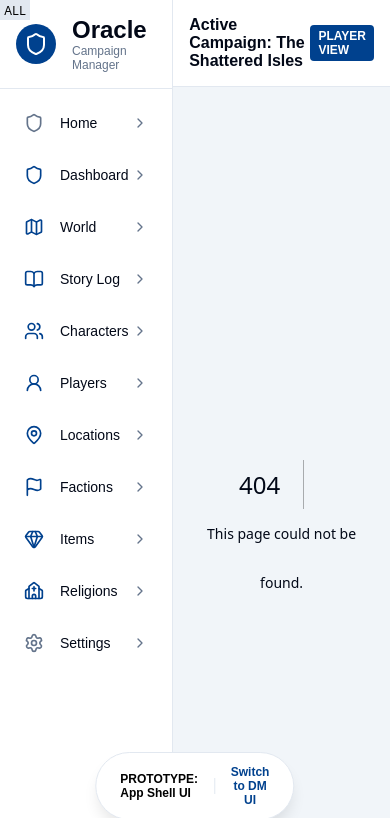
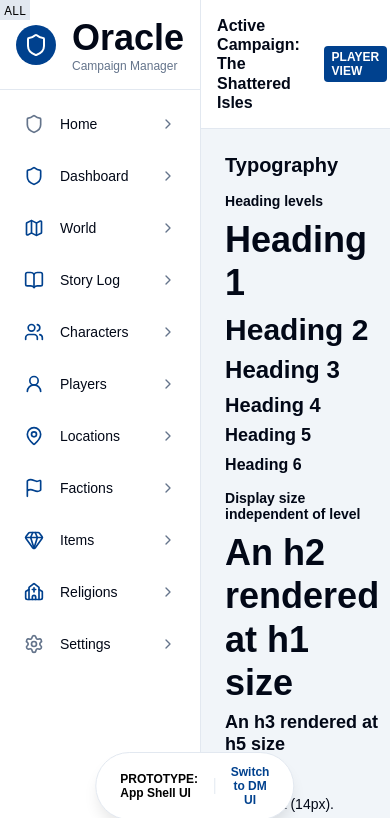
Before and after one commit to Chapster87/oracle, a Next.js app: page /components/typography in a window 390 px wide. Before the commit this address had no page. Shown: the top 818 px of the page. Built offline with nearby package versions, Linux system fonts and the light colour scheme.

Commit message:
Add Heading and Text components with a global heading scale
- Add global h1-h6 scale with responsive sizes

- Add Heading component with independent display size

- Add Text component with variant and size

- Add typography workbench page

```diff
--- a/src/app/components/page.tsx
+++ b/src/app/components/page.tsx
@@ -32,6 +32,11 @@ const demos = [
     href: "/components/breadcrumb",
     description: "Pathname-derived breadcrumb trail",
   },
+  {
+    name: "Typography",
+    href: "/components/typography",
+    description: "Heading and Text components with the global scale",
+  },
 ]
 
 export default function ComponentsPage() {
--- /dev/null
+++ b/src/app/components/typography/page.tsx
@@ -0,0 +1,54 @@
+import Heading from "@components/heading"
+import Text from "@components/text"
+
+export default function TypographyDemoPage() {
+  return (
+    <div className="flex flex-col gap-4">
+      <h2 style={{ fontWeight: "bold", margin: 0, fontSize: "20px" }}>
+        Typography
+      </h2>
+
+      <section style={{ display: "flex", flexDirection: "column", gap: "8px" }}>
+        <h3 style={{ fontWeight: 600, margin: 0, fontSize: "14px" }}>
+          Heading levels
+        </h3>
+        <Heading level="h1">Heading 1</Heading>
+        <Heading level="h2">Heading 2</Heading>
+        <Heading level="h3">Heading 3</Heading>
+        <Heading level="h4">Heading 4</Heading>
+        <Heading level="h5">Heading 5</Heading>
+        <Heading level="h6">Heading 6</Heading>
+      </section>
+
+      <section style={{ display: "flex", flexDirection: "column", gap: "8px" }}>
+        <h3 style={{ fontWeight: 600, margin: 0, fontSize: "14px" }}>
+          Display size independent of level
+        </h3>
+        <Heading level="h2" display="h1">
+          An h2 rendered at h1 size
+        </Heading>
+        <Heading level="h3" display="h5">
+          An h3 rendered at h5 size
+        </Heading>
+      </section>
+
+      <section style={{ display: "flex", flexDirection: "column", gap: "8px" }}>
+        <h3 style={{ fontWeight: 600, margin: 0, fontSize: "14px" }}>
+          Text sizes
+        </h3>
+        <Text size="sm">Small text (14px).</Text>
+        <Text size="default">Default text (16px).</Text>
+        <Text size="lg">Large text (18px).</Text>
+      </section>
+
+      <section style={{ display: "flex", flexDirection: "column", gap: "8px" }}>
+        <h3 style={{ fontWeight: 600, margin: 0, fontSize: "14px" }}>
+          Text variants
+        </h3>
+        <Text variant="p">A paragraph.</Text>
+        <Text variant="span">A span.</Text>
+        <Text variant="div">A div.</Text>
+      </section>
+    </div>
+  )
+}
--- /dev/null
+++ b/src/components/heading/index.tsx
@@ -0,0 +1,47 @@
+import React from "react"
+import clsx from "clsx"
+
+import s from "./style.module.css"
+
+type HeadingLevel = "h1" | "h2" | "h3" | "h4" | "h5" | "h6"
+
+type HeadingProps = {
+  level: HeadingLevel
+  /** Visual size, independent of the semantic tag. Defaults to `level`. */
+  display?: HeadingLevel
+  children?: React.ReactNode
+  className?: string
+} & React.ComponentPropsWithoutRef<HeadingLevel>
+
+/**
+ * Semantic heading with an independent visual size. `level` picks the tag;
+ * `display` picks the size from the global heading scale.
+ */
+export default function Heading({
+  level,
+  display = level,
+  children,
+  className,
+  ...props
+}: HeadingProps) {
+  const Component = level
+
+  return (
+    <Component
+      className={clsx(
+        {
+          [s.h1]: display === "h1",
+          [s.h2]: display === "h2",
+          [s.h3]: display === "h3",
+          [s.h4]: display === "h4",
+          [s.h5]: display === "h5",
+          [s.h6]: display === "h6",
+        },
+        className
+      )}
+      {...props}
+    >
+      {children}
+    </Component>
+  )
+}
--- /dev/null
+++ b/src/components/heading/style.module.css
@@ -0,0 +1,23 @@
+.h1 {
+  composes: h1 from global;
+}
+
+.h2 {
+  composes: h2 from global;
+}
+
+.h3 {
+  composes: h3 from global;
+}
+
+.h4 {
+  composes: h4 from global;
+}
+
+.h5 {
+  composes: h5 from global;
+}
+
+.h6 {
+  composes: h6 from global;
+}
--- /dev/null
+++ b/src/components/text/index.tsx
@@ -0,0 +1,43 @@
+import React from "react"
+import clsx from "clsx"
+
+import s from "./style.module.css"
+
+type TextProps = {
+  variant?: "p" | "span" | "div"
+  size?: "sm" | "default" | "lg"
+  children?: React.ReactNode
+  className?: string
+  dangerouslySetInnerHTML?: { __html: string }
+}
+
+/**
+ * Body text with a semantic element (`variant`) and a size step (`size`).
+ */
+export default function Text({
+  variant = "p",
+  size = "default",
+  children,
+  className,
+  dangerouslySetInnerHTML,
+  ...props
+}: TextProps) {
+  const Component = variant
+
+  return (
+    <Component
+      className={clsx(
+        {
+          [s.smallText]: size === "sm",
+          [s.defaultText]: size === "default",
+          [s.largeText]: size === "lg",
+        },
+        className
+      )}
+      {...props}
+      dangerouslySetInnerHTML={dangerouslySetInnerHTML}
+    >
+      {children}
+    </Component>
+  )
+}
--- /dev/null
+++ b/src/components/text/style.module.css
@@ -0,0 +1,11 @@
+.smallText {
+  font-size: 14px;
+}
+
+.defaultText {
+  font-size: 16px;
+}
+
+.largeText {
+  font-size: 18px;
+}
--- a/src/styles/globals.css
+++ b/src/styles/globals.css
@@ -1,4 +1,5 @@
 @import "./variables.css";
+@import "./typography.css";
 
 * {
   box-sizing: border-box;
--- /dev/null
+++ b/src/styles/typography.css
@@ -0,0 +1,66 @@
+h1,
+.h1,
+h2,
+.h2,
+h3,
+.h3,
+h4,
+.h4,
+h5,
+.h5,
+h6,
+.h6 {
+  font-weight: 700;
+  line-height: 1.2;
+  text-rendering: optimizeLegibility;
+}
+
+h1,
+.h1 {
+  font-size: 36px;
+
+  @media (--viewport-lg-up) {
+    font-size: 48px;
+  }
+}
+
+h2,
+.h2 {
+  font-size: 30px;
+
+  @media (--viewport-lg-up) {
+    font-size: 36px;
+  }
+}
+
+h3,
+.h3 {
+  font-size: 24px;
+
+  @media (--viewport-lg-up) {
+    font-size: 30px;
+  }
+}
+
+h4,
+.h4 {
+  font-size: 20px;
+
+  @media (--viewport-lg-up) {
+    font-size: 24px;
+  }
+}
+
+h5,
+.h5 {
+  font-size: 18px;
+
+  @media (--viewport-lg-up) {
+    font-size: 20px;
+  }
+}
+
+h6,
+.h6 {
+  font-size: 16px;
+}
```
